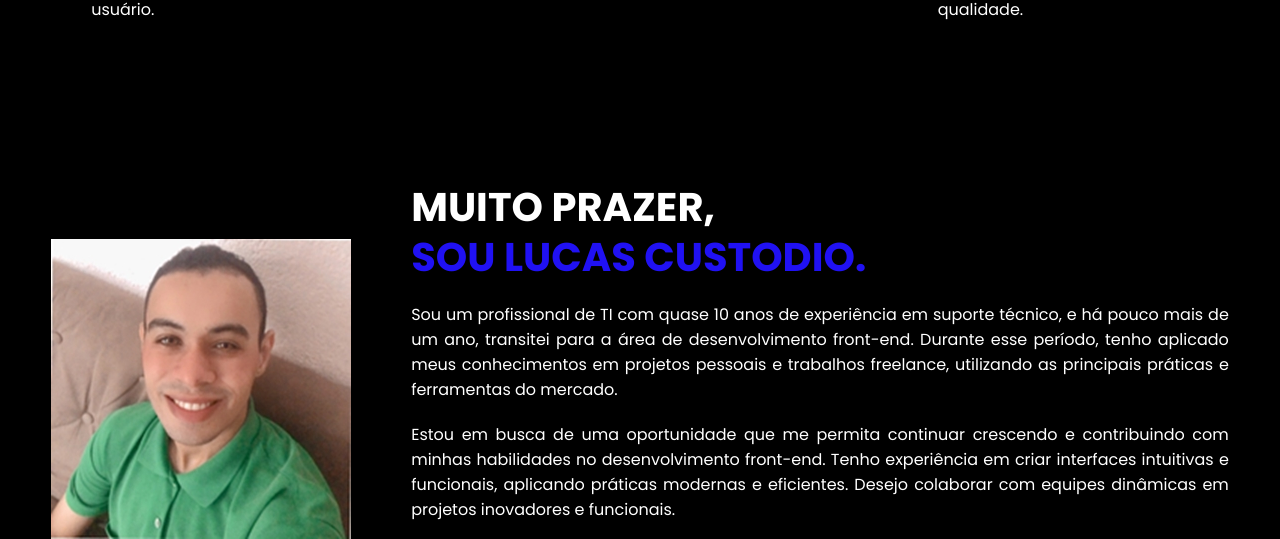
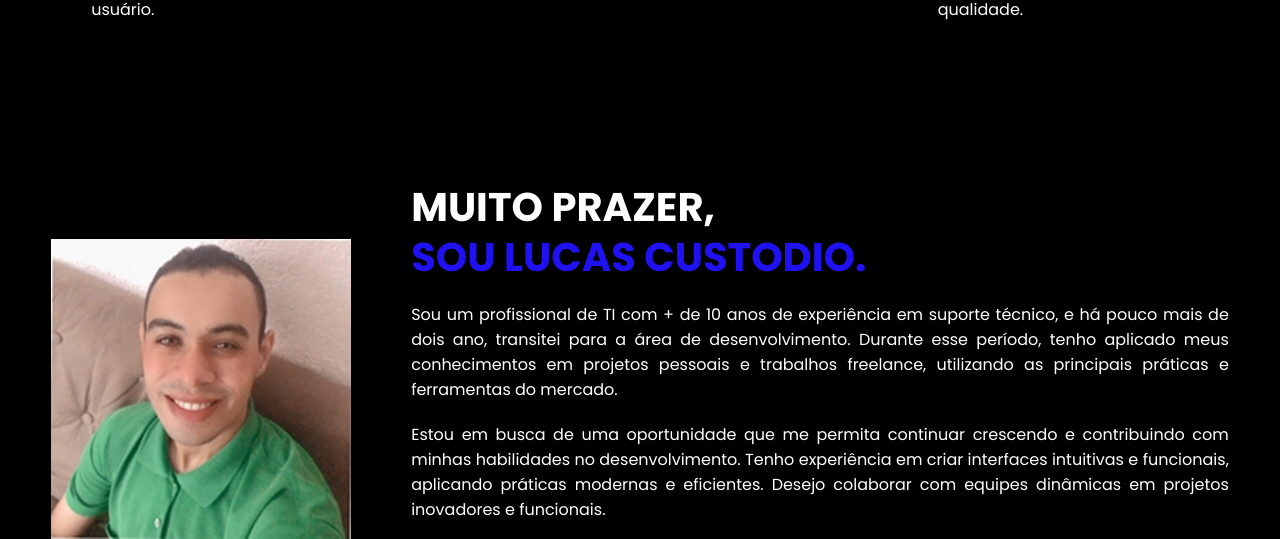
Before and after one commit to JLucascm/website-portfolio, a plain HTML site: page index.html in a window 1280 px wide. Shown: the part 1182-1721 px from the top of the page. Drawn offline with nearby package versions, Linux system fonts and the light colour scheme.

Commit message:
Update index.html

```diff
--- a/index.html
+++ b/index.html
@@ -45,7 +45,7 @@
             <div class="flex">
                <div class="txt-topo-site">
                    <h1>CRIANDO E CONSTRUINDO DE MODO DIGITAL - BEM VINDO AO MEU SITE<span>.</span></h1>
-                   <p>Olá! Eu sou o Lucas Custodio, um desenvolvedor front-end apaixonado por criar experiências digitais únicas e funcionais.
+                   <p>Olá! Eu sou Lucas Custodio, um apaixonado por tecnologia e desenvolvimento.
                    Aqui você encontrará uma seleção dos meus projetos, habilidades e experiências na área de desenvolvimento web.
                    Combinando criatividade e técnica, eu me dedico a cada projeto com atenção aos detalhes e inovação.
                    Navegue pelo meu portfólio para conhecer meu trabalho e fique à vontade para entrar em contato.</p>
@@ -99,8 +99,8 @@
 
                 <div class="txt-sobre">
                     <h2>MUITO PRAZER, <span>SOU LUCAS CUSTODIO.</span></h2>
-                    <p>Sou um profissional de TI com quase 10 anos de experiência em suporte técnico, e há pouco mais de um ano, transitei para a área de desenvolvimento front-end. Durante esse período, tenho aplicado meus conhecimentos em projetos pessoais e trabalhos freelance, utilizando as principais práticas e ferramentas do mercado.</p>
-                    <p>Estou em busca de uma oportunidade que me permita continuar crescendo e contribuindo com minhas habilidades no desenvolvimento front-end. Tenho experiência em criar interfaces intuitivas e funcionais, aplicando práticas modernas e eficientes. Desejo colaborar com equipes dinâmicas em projetos inovadores e funcionais.</p>
+                    <p>Sou um profissional de TI com + de 10 anos de experiência em suporte técnico, e há pouco mais de dois ano, transitei para a área de desenvolvimento. Durante esse período, tenho aplicado meus conhecimentos em projetos pessoais e trabalhos freelance, utilizando as principais práticas e ferramentas do mercado.</p>
+                    <p>Estou em busca de uma oportunidade que me permita continuar crescendo e contribuindo com minhas habilidades no desenvolvimento. Tenho experiência em criar interfaces intuitivas e funcionais, aplicando práticas modernas e eficientes. Desejo colaborar com equipes dinâmicas em projetos inovadores e funcionais.</p>
                     <div class="btn-social">
                         <a href="https://www.credly.com/users/lucas-custodio/badges"><button><i class="bi bi-browser-edge"></i></button></a>
                         <a href="https://github.com/JLucascm"><button><i class="bi bi-github"></i></button></a>
```
